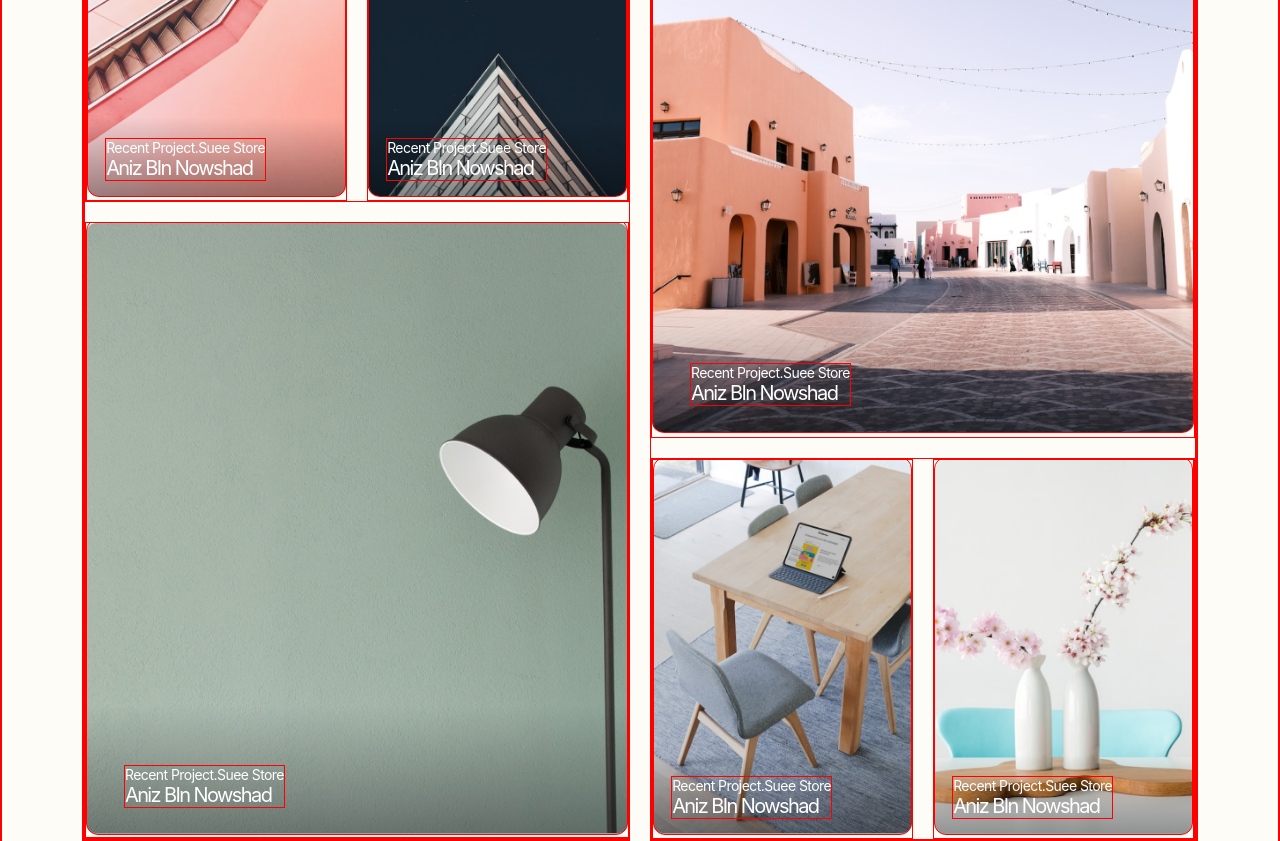
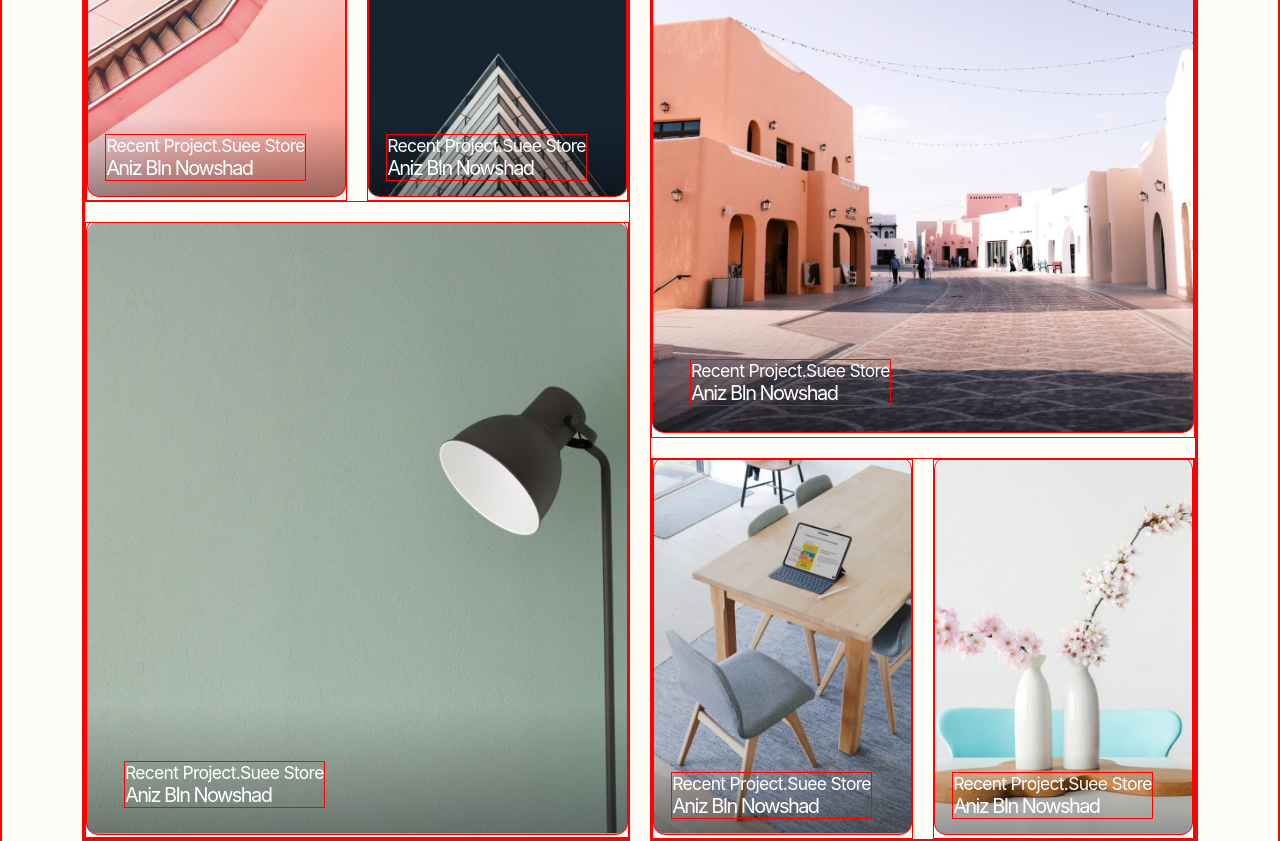
Before and after one commit to aswnss-m/softservedweb, a React (Vite) app: page / in a window 1280 px wide. Shown: the part 1720-2561 px from the top of the page. Built offline with nearby package versions, Linux system fonts and the light colour scheme.

Commit message:
minor changes

```diff
--- a/src/index.css
+++ b/src/index.css
@@ -18,8 +18,8 @@
     --text-size-xl: 7.5em;
     --text-size-m: 1.625em;
     --text-size-s: 1.5em;
-    --text-size-xs: 20px ;
-    --text-size-xxs: 14px ;
+    --text-size-xs: 1.25em ;
+    --text-size-xxs: 0.875em ;
 
 }
 
```
